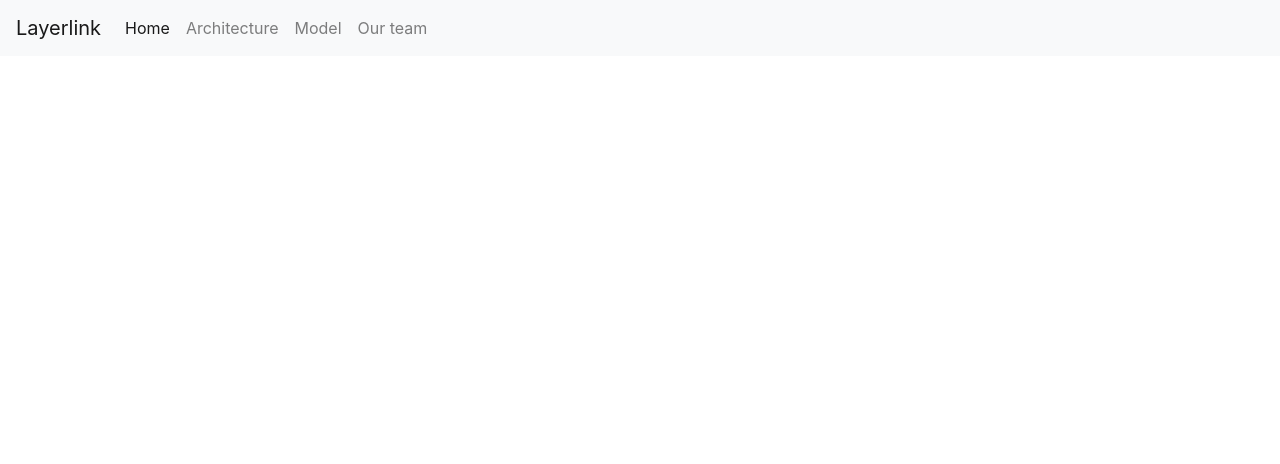
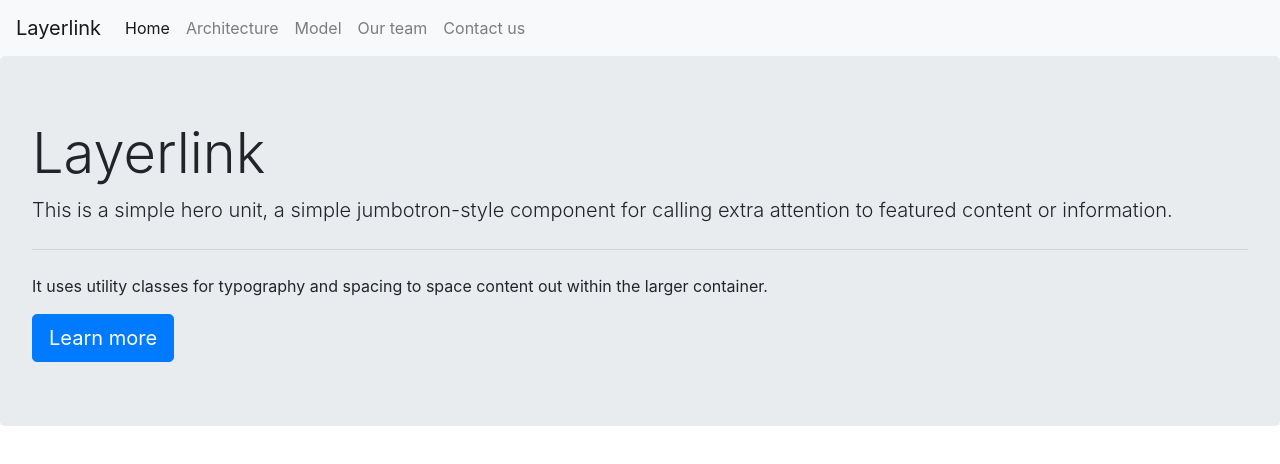
Before and after one commit to Abdulrahman0044/layerlink, a plain HTML site: page index.html in a window 1280 px wide. Drawn offline with nearby package versions, Linux system fonts and the light colour scheme.

Commit message:
added contact us

```diff
--- a/index.html
+++ b/index.html
@@ -29,9 +29,19 @@
                 <li class="nav-item">
                     <a class="nav-link" href="#">Our team</a>
                 </li>
+                <li class="nav-item">
+                    <a class="nav-link" href="#">Contact us</a>
+                </li>
             </ul>
         </div>
     </nav>
+    <div class="jumbotron">
+        <h1 class="display-4">Layerlink</h1>
+        <p class="lead">This is a simple hero unit, a simple jumbotron-style component for calling extra attention to featured content or information.</p>
+        <hr class="my-4">
+        <p>It uses utility classes for typography and spacing to space content out within the larger container.</p>
+        <a class="btn btn-primary btn-lg" href="#" role="button">Learn more</a>
+    </div>
 
 </body>
 </html>
```
